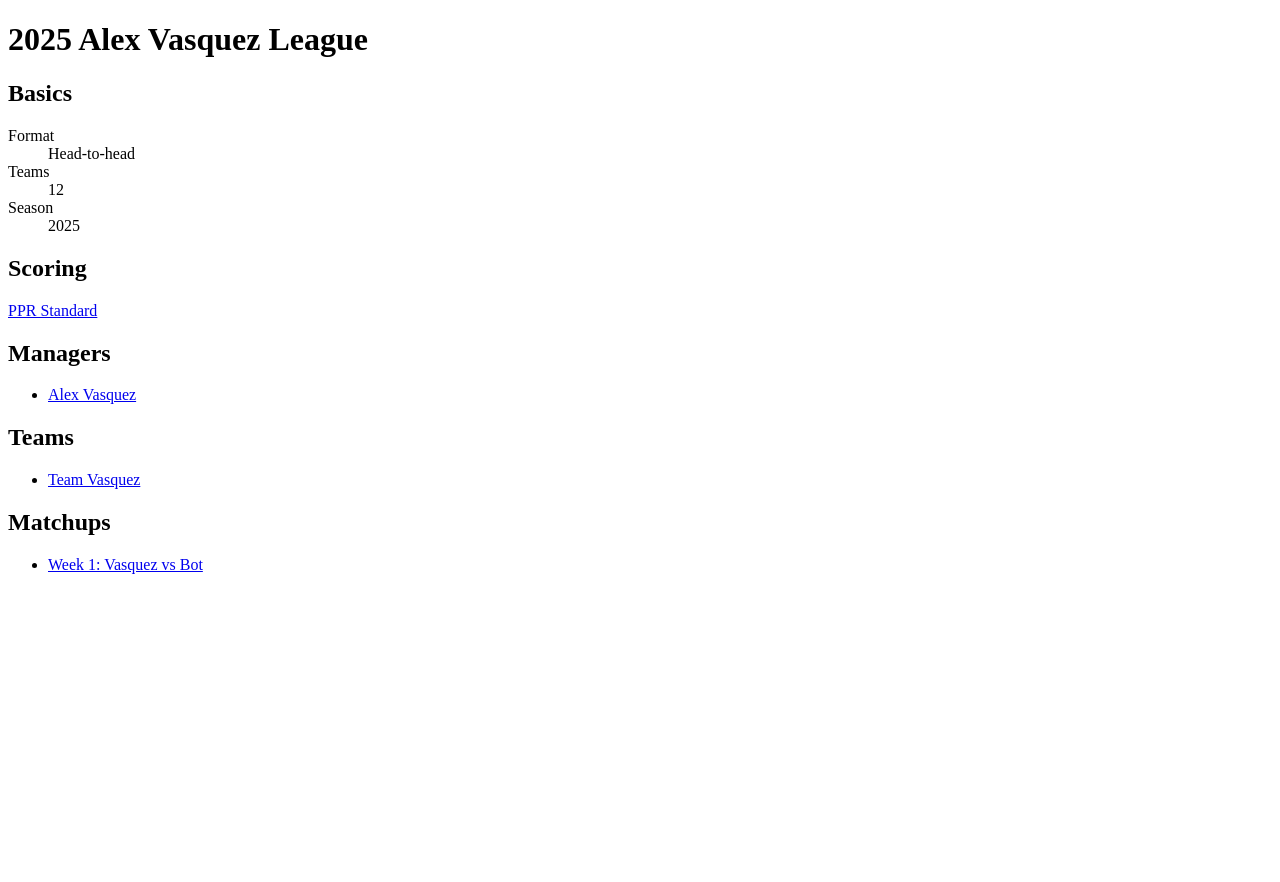
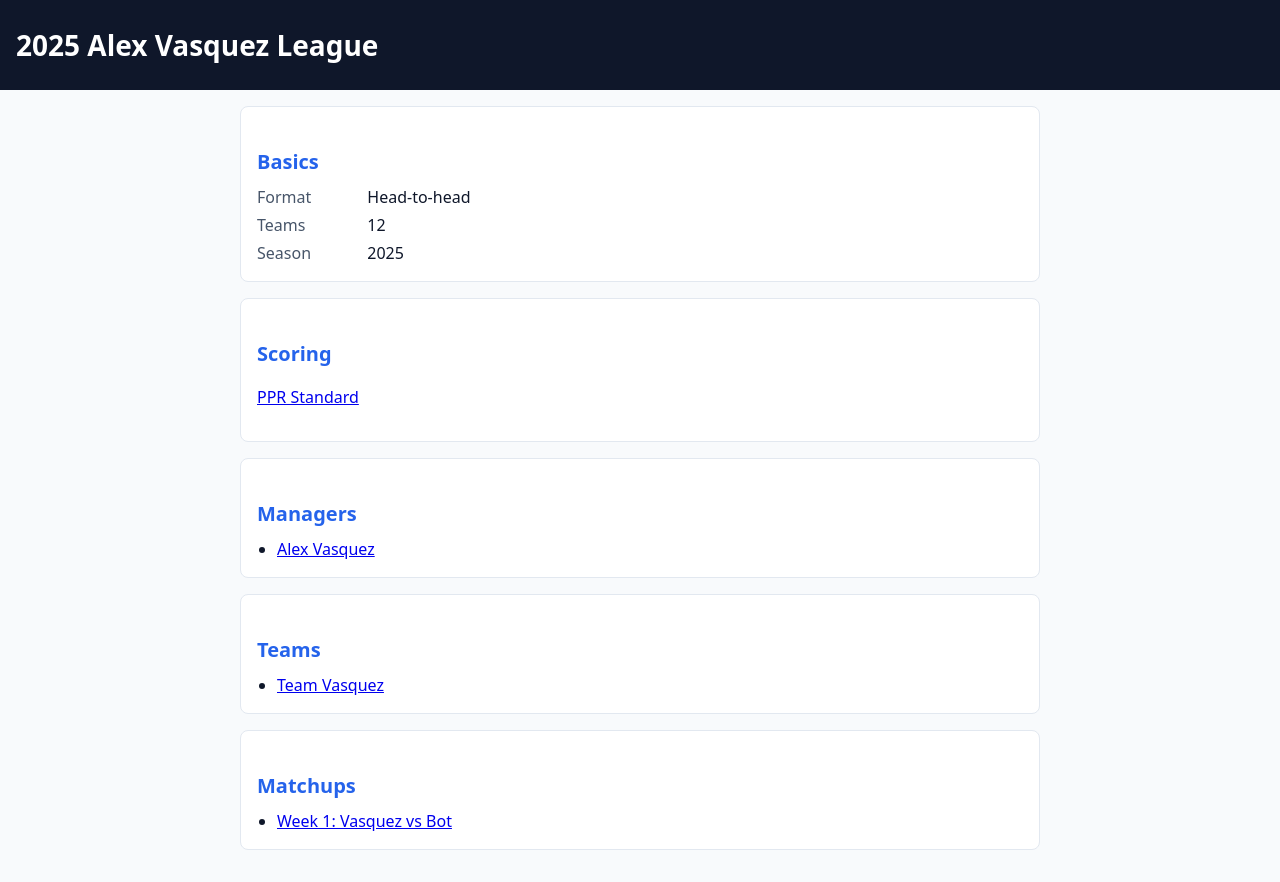
Before and after one commit to AlexVasquez01/CSC437, a website: page packages/proto/public/index.html in a window 1280 px wide. Before the commit the page ends 800 px from the top, so only its background shows below. Drawn offline with Linux system fonts and the light colour scheme.

Commit message:
lab 3 and a4 completed

```diff
--- a/packages/proto/public/index.html
+++ b/packages/proto/public/index.html
@@ -4,6 +4,9 @@
   <meta charset="utf-8">
   <meta name="viewport" content="width=device-width, initial-scale=1">
   <title>League – 2025 Alex Vasquez League</title>
+  <link rel="stylesheet" href="/styles/tokens.css">
+  <link rel="stylesheet" href="/styles/page.css">
+
 </head>
 <body>
   <header>
--- /dev/null
+++ b/packages/proto/public/styles/page.css
@@ -0,0 +1,97 @@
+html, body {
+  margin: 0;
+  padding: 0;
+}
+
+html {
+  font-size: var(--font-size-base);
+}
+
+body {
+  font-family: var(--font-sans);
+  color: var(--color-text);
+  background: var(--color-background-page);
+  line-height: 1.5;
+}
+
+header {
+  background: var(--color-background-header);
+  color: var(--color-text-inverted);
+  padding: var(--space-3) var(--space-2);
+}
+
+h1 {
+  margin: 0;
+  font-size: var(--font-size-h1);
+}
+
+h2 {
+  font-size: var(--font-size-h2);
+  color: var(--color-accent);
+  margin-top: var(--space-3);
+  margin-bottom: var(--space-1);
+}
+
+nav a {
+  color: var(--color-accent);
+  text-decoration: none;
+}
+
+nav a:hover,
+a:hover {
+  color: var(--color-accent-hover);
+  text-decoration: underline;
+}
+
+main {
+  padding: var(--space-2);
+  max-width: 800px;
+  margin: 0 auto;
+}
+
+section {
+  background: var(--color-surface);
+  border: 1px solid var(--color-border);
+  border-radius: var(--radius);
+  padding: var(--space-2);
+  margin-bottom: var(--space-2);
+}
+
+dl {
+  display: grid;
+  grid-template-columns: max-content 1fr;
+  gap: 0.25rem 1rem;
+  margin: 0;
+}
+
+dt {
+  color: var(--color-muted);
+}
+
+ul {
+  margin: 0;
+  padding-left: 1.25rem;
+}
+
+table {
+  width: 100%;
+  border-collapse: collapse;
+  background: var(--color-surface);
+  border: 1px solid var(--color-border);
+  border-radius: var(--radius);
+  overflow: hidden;
+}
+
+th, td {
+  padding: 0.5rem 0.75rem;
+  border-bottom: 1px solid var(--color-border);
+  text-align: left;
+}
+
+th {
+  background: #f1f5f9;
+}
+
+tr:last-child td {
+  border-bottom: none;
+}
--- /dev/null
+++ b/packages/proto/public/styles/tokens.css
@@ -0,0 +1,23 @@
+:root {
+  --color-background-page: #f8fafc;
+  --color-background-header: #0f172a;
+  --color-surface: #ffffff;
+
+  --color-text: #0f172a;
+  --color-text-inverted: #ffffff;
+  --color-muted: #475569;
+
+  --color-accent: #2563eb;
+  --color-accent-hover: #1d4ed8;
+  --color-border: #e2e8f0;
+
+  --font-sans: system-ui, -apple-system, Segoe UI, Roboto, Helvetica, Arial, "Apple Color Emoji", "Segoe UI Emoji";
+  --font-size-base: 16px;
+  --font-size-h1: 1.75rem;
+  --font-size-h2: 1.25rem;
+
+  --radius: 8px;
+  --space-1: 0.5rem;
+  --space-2: 1rem;
+  --space-3: 1.5rem;
+}
```
Also changed, not shown: packages/proto/public/manager.html (+3 -0 lines), packages/proto/public/matchup.html (+3 -0 lines), packages/proto/public/player.html (+3 -0 lines), packages/proto/public/scoring_rules.html (+3 -0 lines), packages/proto/public/team.html (+3 -0 lines).
